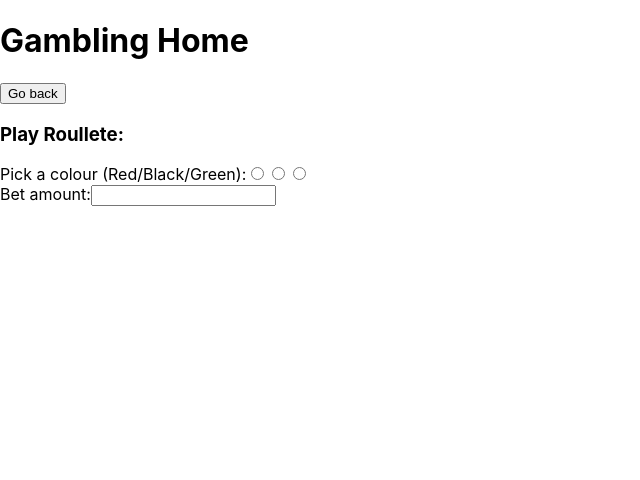
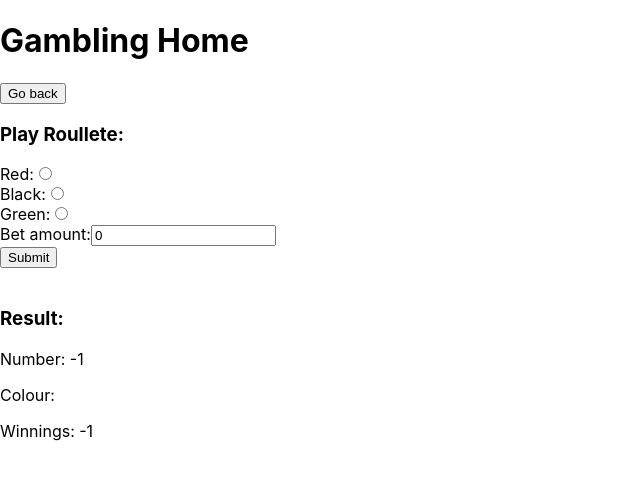
Before and after one commit to mr-jackpot/bank-of-jackpot, a React (Create React App) app in the folder bank-frontend/: page /play in a window 1280 px wide. Shown: the top 480 px of the page, without its empty margins (0-640 px from the left). Built offline with nearby package versions, Linux system fonts and the light colour scheme.

Commit message:
Functional roulette page

```diff
--- a/bank-frontend/src/pages/Gambling/Gambling.js
+++ b/bank-frontend/src/pages/Gambling/Gambling.js
@@ -1,25 +1,105 @@
 import { useNavigate } from "react-router";
+import axios from "axios";
+import { useState } from "react";
 
 function Gambling() {
+  const [selectColour, setSelectColour] = useState("");
+  const [selectBetAmount, setSelectBetAmount] = useState(0);
+  const [col, setCol] = useState("");
+  const [num, setNum] = useState(-1);
+  const [cash, setCash] = useState(-1);
+  const [msg, setMsg] = useState("");
+
   const navigate = useNavigate();
   const handleClick = () => {
     navigate("/");
   };
 
+  function handleSubmit(event) {
+    event.preventDefault();
+    axios
+      .post("http://localhost:3200/api/gambling/roulette", {
+          player: "624211bf6bff41b4e09691f4",
+          bet: selectBetAmount,
+          colour: selectColour
+      })
+      .then((res) => {
+        console.log(res.data);
+        const { colour, number, winnings, message } = res.data;
+        setCol(colour);
+        setNum(number);
+        setCash(winnings);
+        setMsg(message);
+      })
+      .catch((err) => {
+        console.log(err);
+        setMsg(err.message);
+      });
+  }
+
   return (
     <div>
       <h1>Gambling Home</h1>
-      <button onClick={handleClick} type="button">Go back</button>
+      <button onClick={handleClick} type="button">
+        Go back
+      </button>
 
-      <h3>Play Roullete:</h3>
-      <form>
-        <label for="colour">Pick a colour (Red/Black/Green):</label>
-        <input type="radio" id="red" name="colour"></input>
-        <input type="radio" id="black" name="colour"></input>
-        <input type="radio" id="green" name="colour"></input> <br/>
-        <label for="bet">Bet amount:</label>
-        <input type="text" id="bet" name="bet"></input>
+      <h3>Play Roullete: </h3>
+
+      <form onSubmit={handleSubmit}>
+        <label htmlFor="red">
+          Red:
+          <input
+            onChange={(e) => setSelectColour("red")}
+            type="radio"
+            id="red"
+            name="colour"
+            value={selectColour}
+          />{" "}
+          <br />
+        </label>
+        <label htmlFor="black">
+          Black:
+          <input
+            onChange={(e) => setSelectColour("black")}
+            type="radio"
+            id="black"
+            name="colour"
+            value={selectColour}
+          />{" "}
+          <br />
+        </label>
+        <label htmlFor="green">
+          Green:
+          <input
+            onChange={(e) => setSelectColour("green")}
+            type="radio"
+            id="green"
+            name="colour"
+            value={selectColour}
+          />{" "}
+          <br />
+        </label>
+        <label htmlFor="bet">
+          Bet amount:
+          <input
+            onChange={(e) => setSelectBetAmount(e.target.value)}
+            type="text"
+            id="bet"
+            name="bet"
+            value={selectBetAmount}
+          />{" "}
+          <br />
+        </label>
+        <input type="submit" />
       </form>
+
+      <br />
+
+      <h3>Result: {msg}</h3>
+      <p> Number: {num}</p>
+      <p> Colour: {col}</p>
+      <p> Winnings: {cash}</p>
     </div>
   );
 }
```
